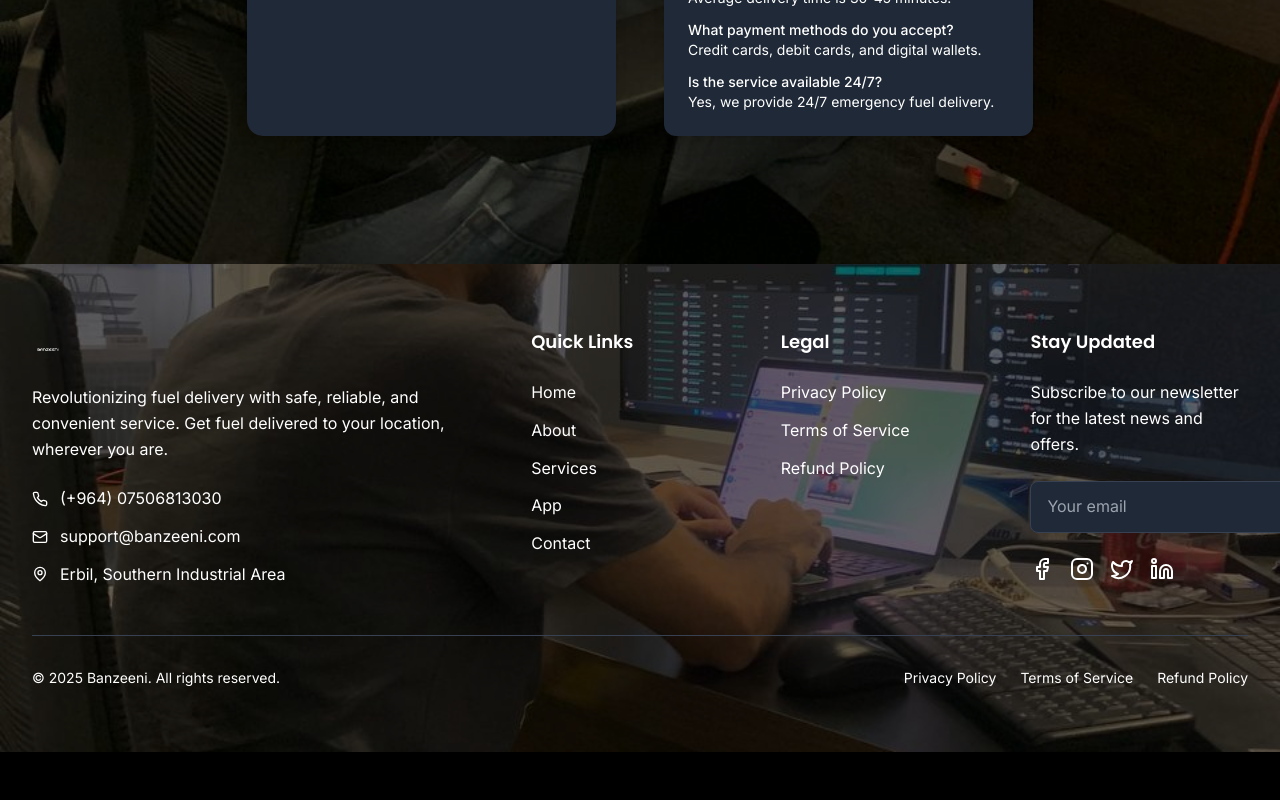
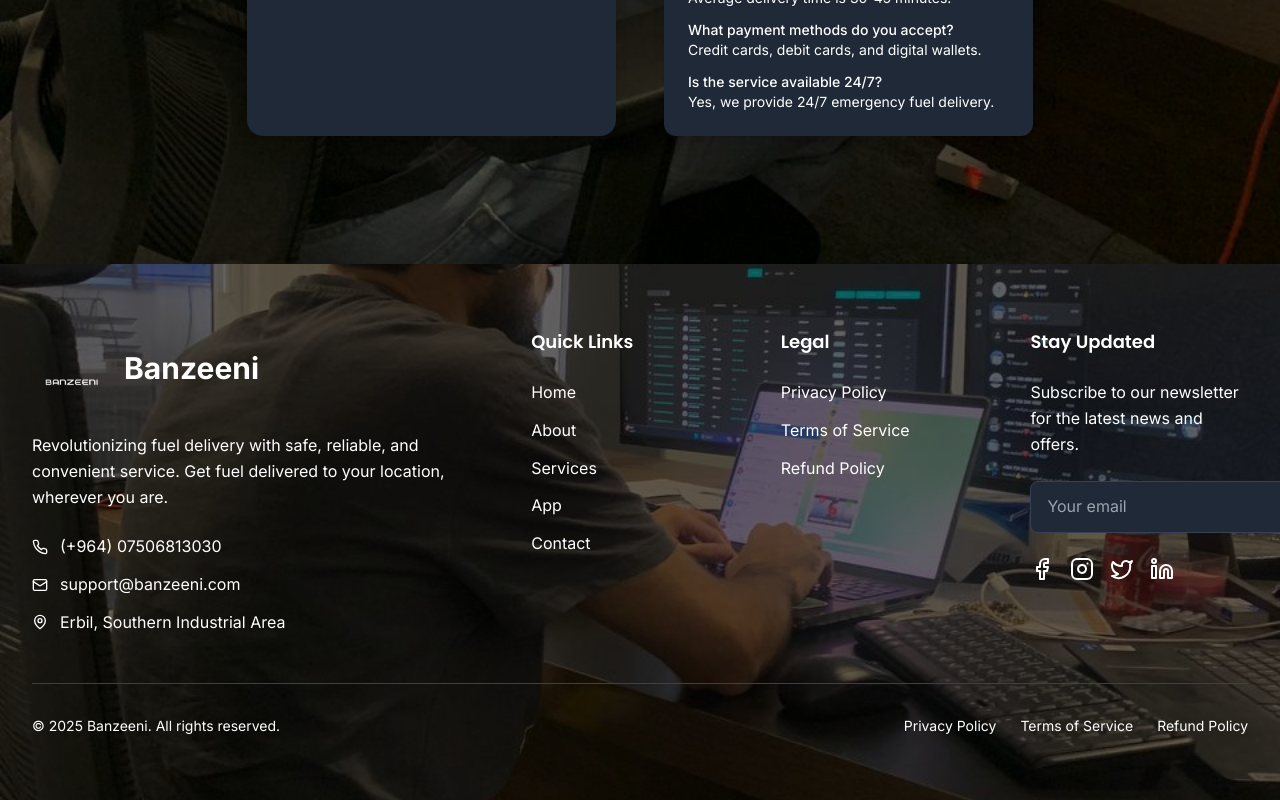
Before and after one commit to Lawa20/Banzeeni, a Next.js app: page / in a window 1280 px wide. Shown: the part 5903-6703 px from the top of the page. Before the commit the page ends 6655 px from the top, so only its background shows below. Built offline with nearby package versions, Linux system fonts and the light colour scheme.

Commit message:
Fix Footer logo size: increase Banzeeni logo from h-8 to h-16/h-20 and add company name

```diff
--- a/components/Footer.tsx
+++ b/components/Footer.tsx
@@ -74,12 +74,13 @@
           <div className="grid grid-cols-1 md:grid-cols-2 lg:grid-cols-5 gap-8 mb-12">
             {/* Company Info */}
             <div className="lg:col-span-2">
-              <div className="flex items-center space-x-2 mb-6">
+              <div className="flex items-center space-x-3 mb-6">
                 <img
                   src="/images/Banzeeni logo.png"
                   alt="Banzeeni Logo"
-                  className="h-8"
+                  className="h-16 md:h-20 w-auto"
                 />
+                <span className="text-2xl md:text-3xl font-bold text-white">Banzeeni</span>
               </div>
               <p className="text-white mb-6 leading-relaxed">
                 Revolutionizing fuel delivery with safe, reliable, and convenient service.
```
